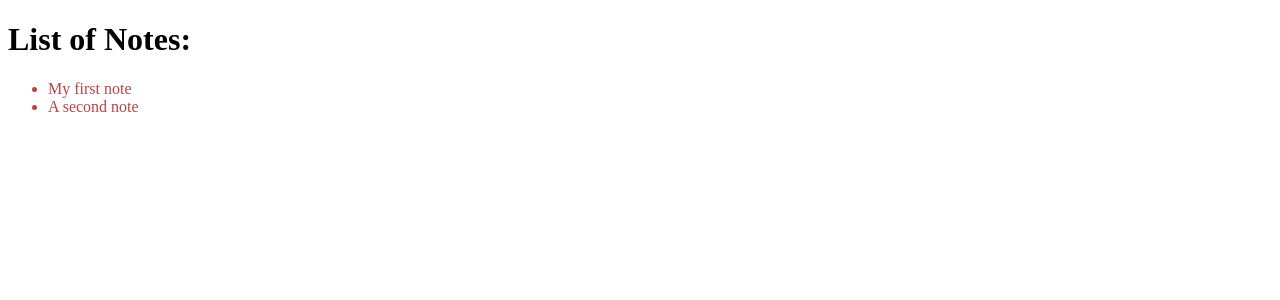
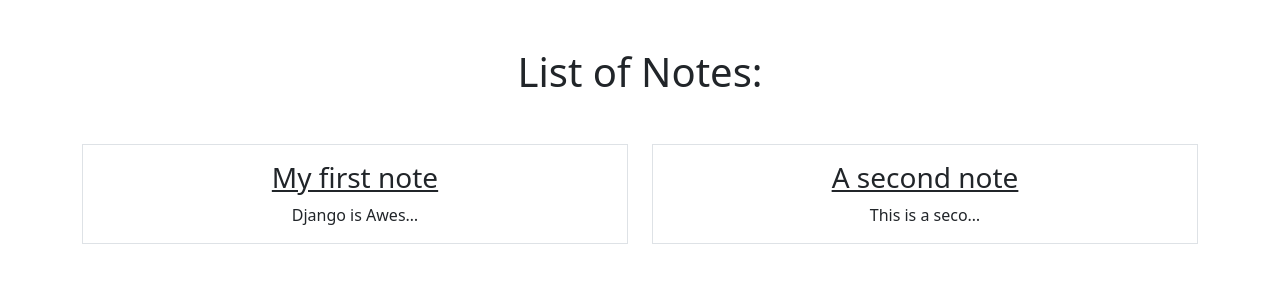
Before and after one commit to wanye71/Django, a Django app: page /smart/notes in a window 1280 px wide. Shown: the top 300 px of the page. Run offline with Django 5.2, Linux system fonts and the light colour scheme; data comes from the database, SQL or seed files in the repository.

Commit message:
basic styling

```diff
--- a/home/templates/home/welcome.html
+++ b/home/templates/home/welcome.html
@@ -5,4 +5,8 @@
     <h1>Welcome to SmartNotes</h1>
     <p>Today is {{today}}</p>
 
+    <a href="{% url 'notes.list' %}" class="btn btn-outline-primary">
+        Check out these smart notes!
+    </a>
+
 {% endblock %}
--- a/notes/templates/notes/notes_list.html
+++ b/notes/templates/notes/notes_list.html
@@ -2,12 +2,20 @@
 
 {% block content %}
 
-<h1>List of Notes:</h1>
+<h1 class="my-5">List of Notes:</h1>
 
-<ul>
+<div class="row row-cols3 g2">
   {% for note in notes_list %}
-  <li class="note-li">{{note.title}}</li>
+  <div class="col">
+    <div class="p-3 border">
+      <a href="{% url 'notes.detail' pk=note.id %}" class="text-dark text-decoration-non"><h3>{{note.title}}</h3>
+      </a>
+
+      {{note.text | truncatechars:15}}
+
+    </div>
+  </div>
   {% endfor %}
-</ul>
+</div>
 
 {% endblock %}
--- a/notes/urls.py
+++ b/notes/urls.py
@@ -3,6 +3,6 @@ from django.urls import path
 from . import views
 
 urlpatterns = [
-    path('notes', views.NotesListView.as_view()),
-    path('notes/<int:pk>', views.NotesDetailView.as_view()),
+    path('notes', views.NotesListView.as_view(), name="notes.list"),
+    path('notes/<int:pk>', views.NotesDetailView.as_view(), name='notes.detail'),
 ]
--- a/static/templates/base.html
+++ b/static/templates/base.html
@@ -3,13 +3,19 @@
 <!DOCTYPE html>
 <html lang="en">
   <head>
-    <meta charset="UTF-8">
-    <meta name="viewport" content="width=device-width, initial-scale=1.0">
+    <meta charset="UTF-8" />
+    <meta name="viewport" content="width=device-width, initial-scale=1.0" />
     <title>Base template</title>
-    <link rel="stylesheet" type="text/css" href="{% static 'css/style.css' %}">
+    <link
+      rel="stylesheet"
+      type="text/css"
+      href="https://cdn.jsdelivr.net/npm/bootstrap@5.3.3/dist/css/bootstrap.min.css"
+    />
   </head>
   <body>
+    <div class="my-5 text-center container">
         {% block content %}
         {% endblock %}
+    </div>
   </body>
 </html>
```
Also changed, not shown: notes/templates/notes/notes_detail.html (+6 -1 lines). Lines whose indentation alone changed are shown as unchanged.
